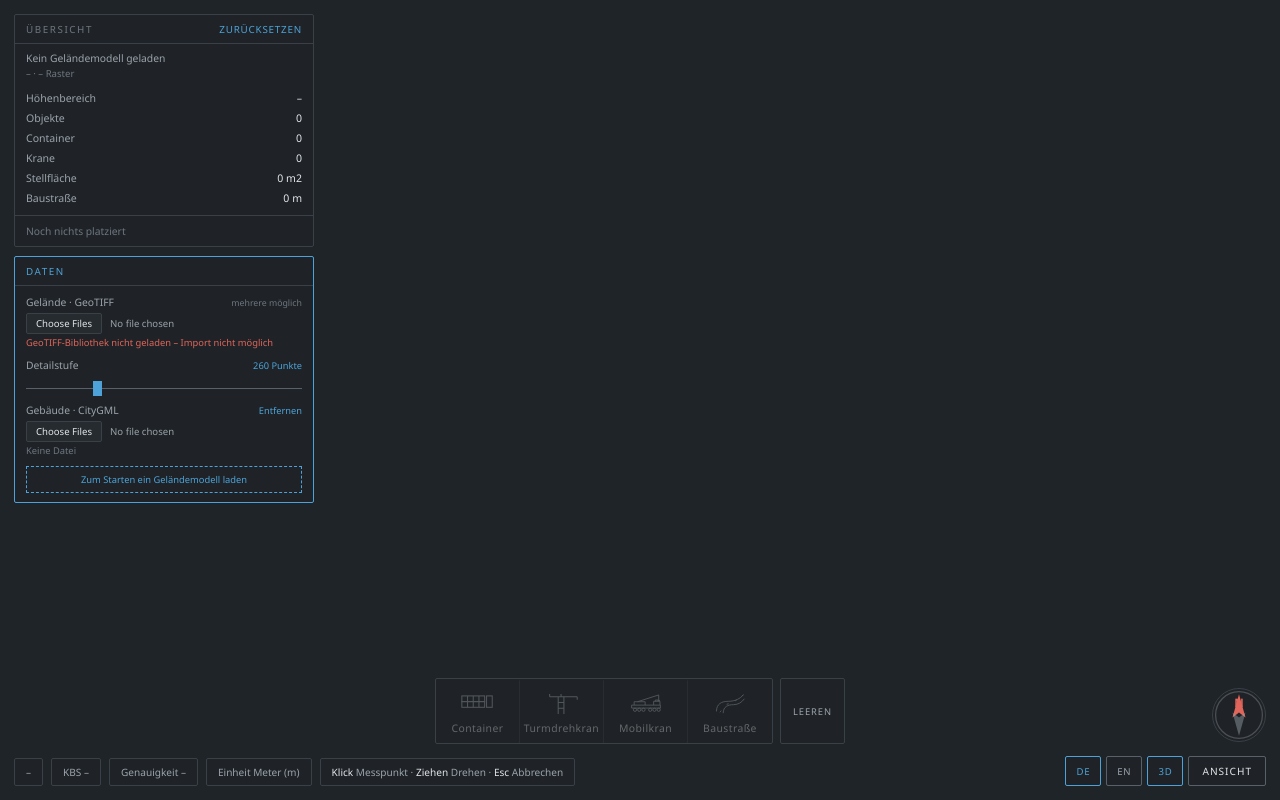
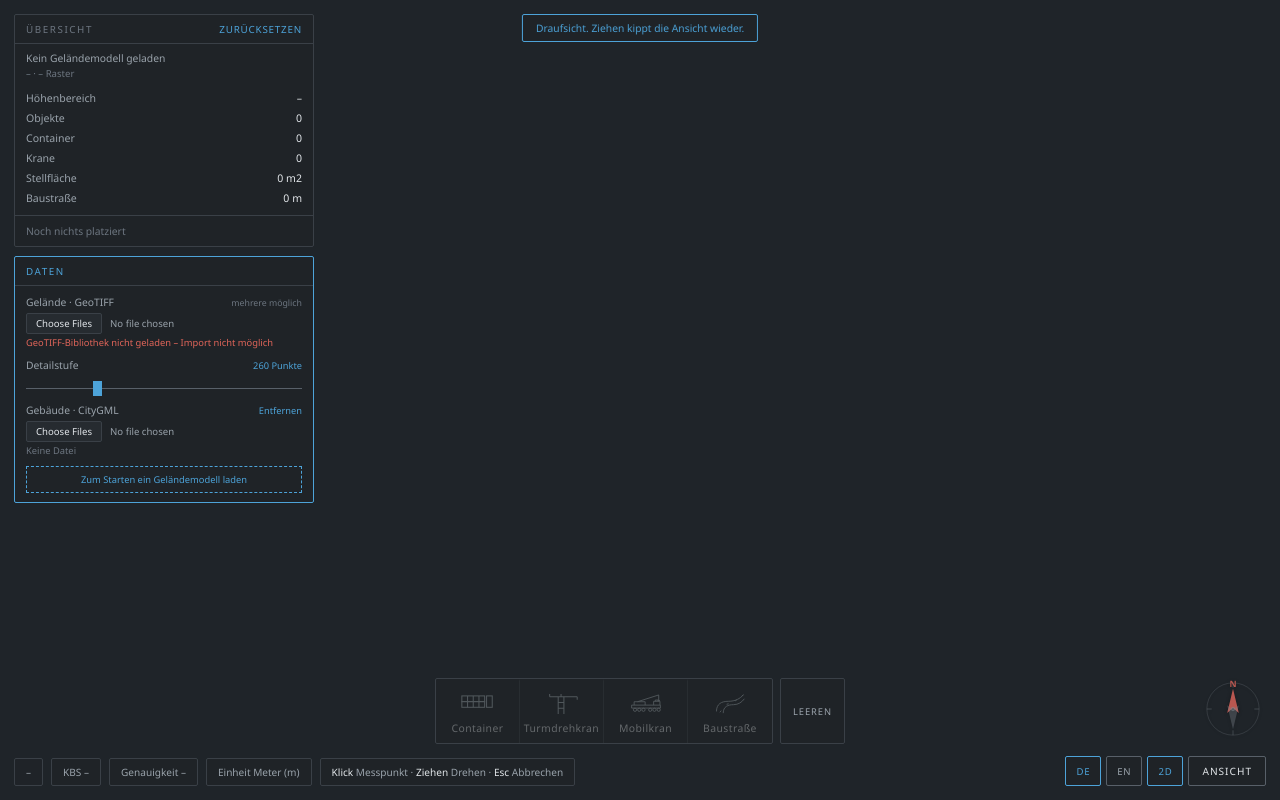
Before and after one commit to Mucnese/Quick-Site-Design, a plain HTML site: page index.html in a window 1280 px wide. Both pictures are taken after a click on the button "2D". Drawn offline with nearby package versions, Linux system fonts and the light colour scheme.

Commit message:
Add files via upload

```diff
--- a/index.html
+++ b/index.html
@@ -1,7 +1,7 @@
 <!DOCTYPE html>
 <!--
   Quick-Site-Design
-  Copyright (C) 2026  Haoran Li
+  Copyright (C) 2026  die Mitwirkenden dieses Projekts
 
   Dieses Programm ist freie Software: Sie können es unter den Bedingungen
   der GNU General Public License, Version 3, weitergeben und/oder ändern.
@@ -374,13 +374,13 @@
   .tw-slider { width: 100%; }
 
   #compass {
-    position: fixed; right: 14px; bottom: 58px; z-index: 8;
-    width: 54px; height: 54px; cursor: pointer;
-    background: var(--panel-bg); border: 1px solid var(--border);
-    border-radius: 50%; color: var(--text-dim);
-    backdrop-filter: blur(10px); -webkit-backdrop-filter: blur(10px);
-  }
-  #compass:hover { border-color: var(--accent); color: var(--text); }
+    position: fixed; right: 16px; bottom: 60px; z-index: 8;
+    width: 62px; height: 62px; cursor: pointer;
+    background: none; border: none; color: var(--text-dim);
+    opacity: 0.8; transition: opacity 0.15s;
+    filter: drop-shadow(0 1px 2px rgba(0, 0, 0, 0.45));
+  }
+  #compass:hover { opacity: 1; color: var(--text); }
   body.swapped #compass { right: auto; left: 14px; }
   #compass svg { width: 100%; height: 100%; display: block; }
 
@@ -483,12 +483,20 @@
 </div>
 
 <div id="compass" title="Norden">
-  <svg viewBox="0 0 40 40" id="compass-needle">
-    <circle cx="20" cy="20" r="18" fill="none" stroke="currentColor" stroke-width="1" opacity="0.35"/>
-    <polygon points="20,4 25,22 20,18 15,22" fill="var(--danger)"/>
-    <polygon points="20,36 15,18 20,22 25,18" fill="currentColor" opacity="0.45"/>
-    <text x="20" y="14" text-anchor="middle" font-size="9" fill="var(--danger)"
-          font-family="inherit" font-weight="600">N</text>
+  <svg viewBox="0 0 64 64" id="compass-needle">
+    <circle cx="32" cy="32" r="27" fill="none" stroke="currentColor"
+            stroke-width="0.8" opacity="0.3"/>
+    <g stroke="currentColor" stroke-width="0.8" opacity="0.45">
+      <line x1="32" y1="5"  x2="32" y2="10"/>
+      <line x1="59" y1="32" x2="54" y2="32"/>
+      <line x1="32" y1="59" x2="32" y2="54"/>
+      <line x1="5"  y1="32" x2="10" y2="32"/>
+    </g>
+    <polygon points="32,11 38,36 32,31 26,36" fill="var(--danger)"/>
+    <polygon points="32,53 26,28 32,33 38,28" fill="currentColor" opacity="0.35"/>
+    <circle cx="32" cy="32" r="2.2" fill="currentColor" opacity="0.55"/>
+    <text x="32" y="9" text-anchor="middle" font-size="9" font-weight="600"
+          fill="var(--danger)" font-family="inherit">N</text>
   </svg>
 </div>
 <div id="tweak-panel">
@@ -639,7 +647,7 @@ function initScene(container) {
   controls.target.set(0, 20, 0);
   controls.maxDistance = 6000;
   controls.minDistance = 12;
-  controls.maxPolarAngle = Math.PI * 0.492;
+  controls.maxPolarAngle = Math.PI * 0.492;   // knapp unter die Horizontale, Draufsicht bleibt erlaubt
 
   raycaster = new THREE.Raycaster();
   pointer = new THREE.Vector2();
@@ -773,22 +781,33 @@ let topView = false;
 
 function isTopView() { return topView; }
 
-/* Senkrechte Draufsicht, umschaltbar */
-function setTopView(on) {
-  topView = !!on;
+/* Setzt die Ansicht senkrecht von oben. Kein Sperrzustand: sobald gedreht
+   wird, kippt die Kamera wieder frei in den Raum. */
+function setTopView() {
   const t = controls.target;
-  if (topView) {
-    const span = TERRAIN ? Math.max(TERRAIN.w, TERRAIN.d) : 500;
-    let d = camera.position.distanceTo(t);
-    if (!(d > 1)) d = span * 0.6;
-    controls.maxPolarAngle = 0.0001;
-    camGoal = new THREE.Vector3(t.x, t.y + d, t.z + 0.001);
-  } else {
-    controls.maxPolarAngle = Math.PI * 0.492;
-    const d = camera.position.distanceTo(t);
-    camGoal = new THREE.Vector3(t.x + d * 0.55, t.y + d * 0.6, t.z + d * 0.58);
-  }
+  const span = TERRAIN ? Math.max(TERRAIN.w, TERRAIN.d) : 500;
+  let d = camera.position.distanceTo(t);
+  if (!(d > 1)) d = span * 0.6;
+  camGoal = new THREE.Vector3(t.x, t.y + d, t.z + 0.001);
   focusGoal = new THREE.Vector3(t.x, t.y, t.z);
+  topView = true;
+  return topView;
+}
+
+/* Neigung der Kamera gegen die Senkrechte in Grad */
+function cameraTilt() {
+  const t = controls.target;
+  const dx = camera.position.x - t.x;
+  const dy = camera.position.y - t.y;
+  const dz = camera.position.z - t.z;
+  const horiz = Math.sqrt(dx * dx + dz * dz);
+  return Math.atan2(horiz, Math.abs(dy)) * 180 / Math.PI;
+}
+
+/* Wird pro Bild geprüft: verlässt der Nutzer die Draufsicht, erlischt der
+   Zustand von selbst. */
+function refreshTopView() {
+  if (topView && !camGoal && cameraTilt() > 3) topView = false;
   return topView;
 }
 
@@ -816,7 +835,6 @@ function faceNorth() {
 function frameTerrain() {
   if (!TERRAIN) return;
   topView = false;
-  controls.maxPolarAngle = Math.PI * 0.492;
   const span = Math.max(TERRAIN.w, TERRAIN.d);
   camera.position.set(span * 0.42, span * 0.32, span * 0.46);
   controls.target.set(0, (TERRAIN.zmax - TERRAIN.zmin) * 0.3, 0);
@@ -2212,6 +2230,7 @@ function updateControls() {
   }
   updateMeasureScale();
   updateNodeScale();
+  refreshTopView();
   if (camGoal) {
     camera.position.lerp(camGoal, 0.14);
     if (camera.position.distanceTo(camGoal) < 0.2) {
@@ -2583,7 +2602,7 @@ const STRINGS = {
     craneNote: 'Nur als Richtwert zu benutzen. Genaue Spezifikation siehe Datenblatt.',
     guideValues: 'Achtung: Richtwerte',
     dark: 'Dunkel', light: 'Hell',
-    topView: '2D', perspView: '3D',
+    topView: '2D', topViewSet: 'Draufsicht. Ziehen kippt die Ansicht wieder.',
     north: 'Nach Norden ausrichten',
     demoLoading: 'Beispieldaten werden geladen: Gelände',
     demoLoadingBuildings: 'Beispieldaten werden geladen: Gebäude',
@@ -2642,7 +2661,7 @@ const STRINGS = {
     craneNote: 'Guide values only. See the data sheet for exact specifications.',
     guideValues: 'Caution: guide values',
     dark: 'Dark', light: 'Light',
-    topView: '2D', perspView: '3D',
+    topView: '2D', topViewSet: 'Top view. Drag to tilt back.',
     north: 'Face north',
     demoLoading: 'Loading sample data: terrain',
     demoLoadingBuildings: 'Loading sample data: buildings',
@@ -3556,6 +3575,9 @@ function hideMeasure() {
 function updateCompass() {
   const n = document.getElementById('compass-needle');
   if (n) n.style.transform = 'rotate(' + northAngle().toFixed(1) + 'deg)';
+  // Der 2D-Knopf leuchtet nur, solange die Ansicht tatsächlich senkrecht steht
+  const b = document.getElementById('view2d-btn');
+  if (b && b.classList) b.classList.toggle('on', isTopView());
 }
 
 /* Hält die Beschriftung am Messpunkt; wird pro Bild aufgerufen */
@@ -3965,9 +3987,8 @@ function initUI() {
 
   const btn2d = document.getElementById('view2d-btn');
   btn2d.addEventListener('click', function () {
-    const on = setTopView(!isTopView());
-    btn2d.textContent = on ? T('perspView') : T('topView');
-    btn2d.classList.toggle('on', on);
+    setTopView();
+    setStatus(T('topViewSet'));
   });
 
   document.getElementById('compass').addEventListener('click', function () { faceNorth(); });
```
Also changed, not shown: 3 other files.
